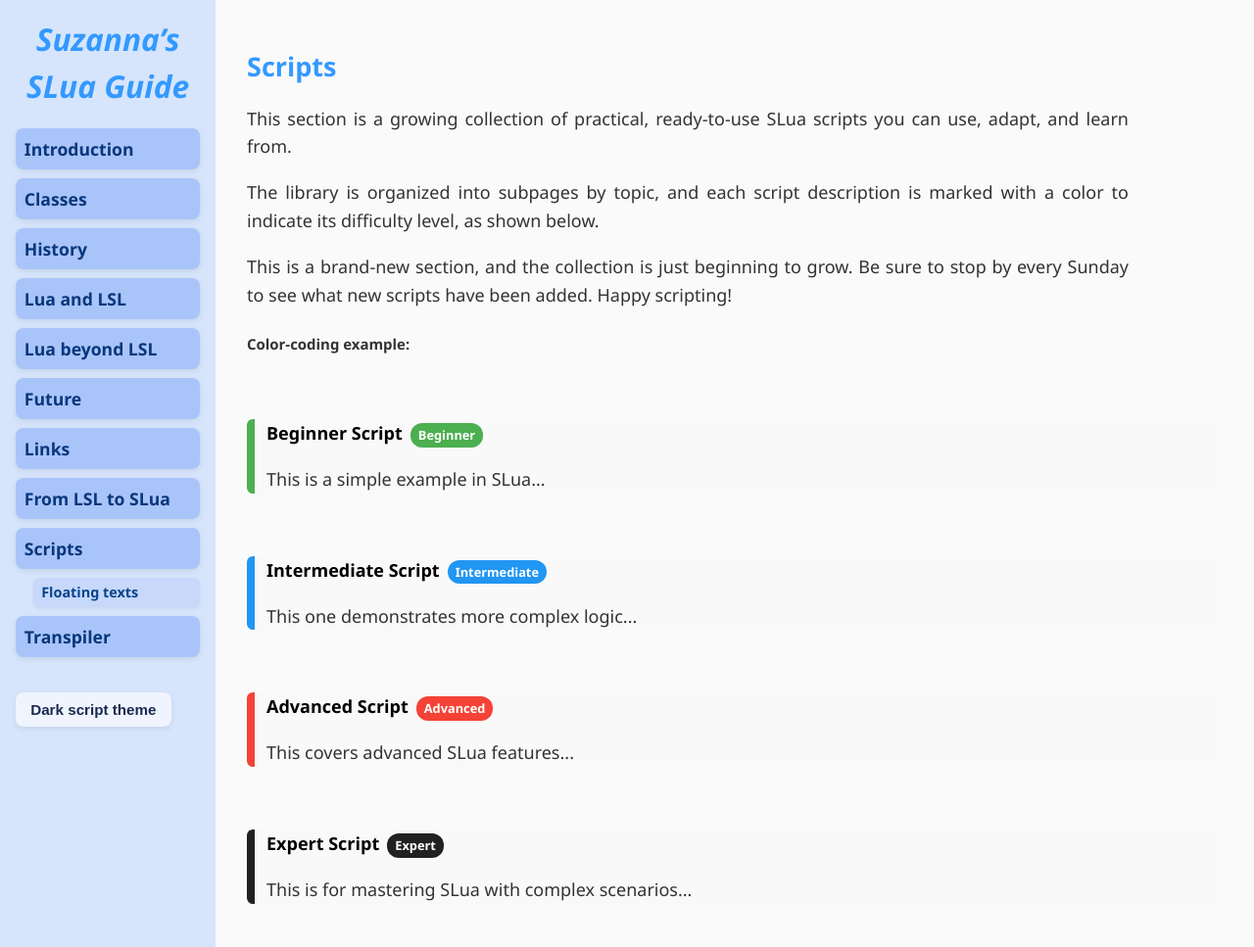
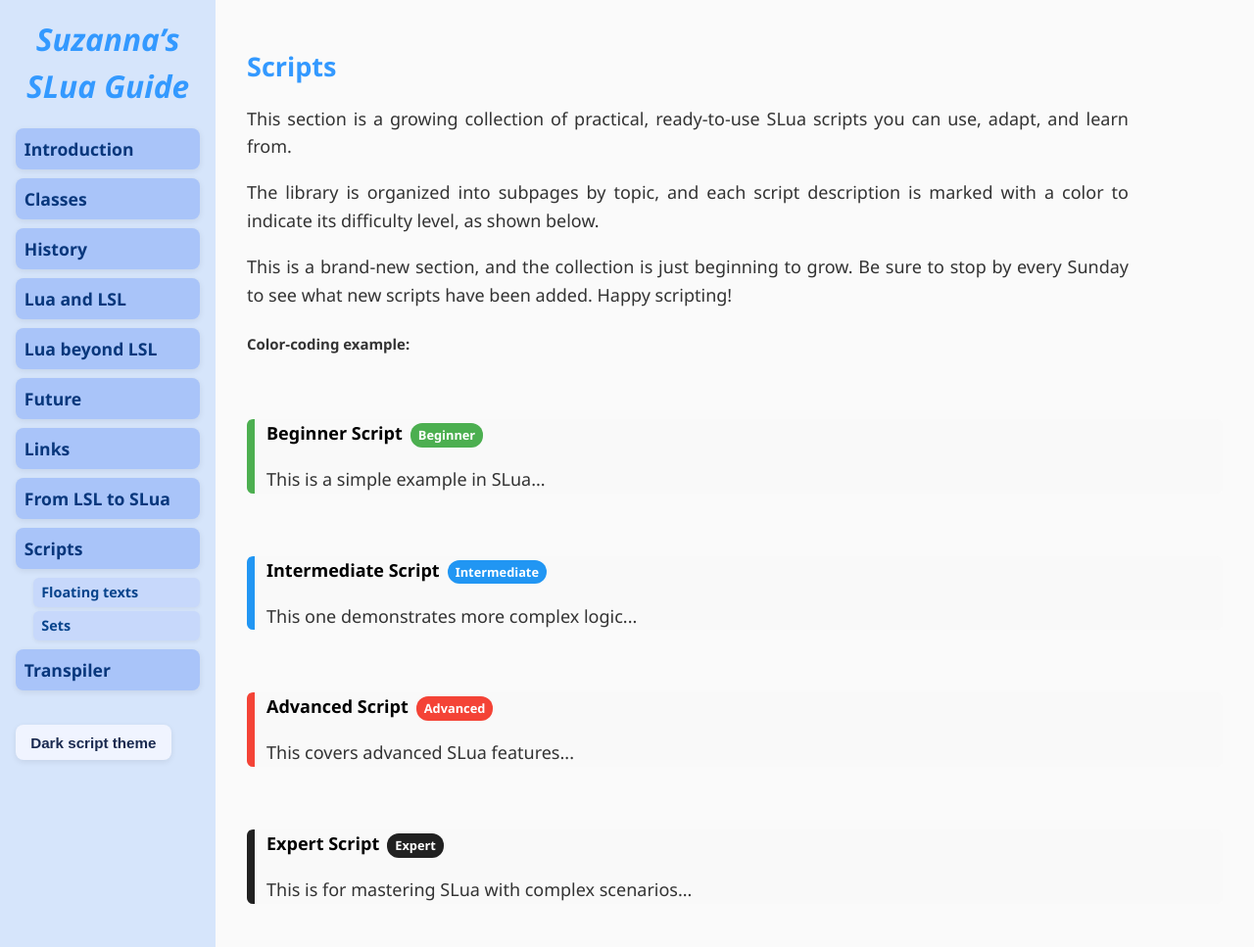
Before and after one commit to Suzanna-Linn/slua, a Jekyll site: the page built from docs/scripts.md, in a window 1280 px wide and 967 px high. Shown: the whole window at 98% size. Built offline with Jekyll 4.4.1, drawn with Linux system fonts in a browser that asks for light colours; nearby versions of some CDN libraries; our own code applies the rules of GitHub Pages for plain Markdown files; comment, search, counter and statistics services are not loaded.

Commit message:
Update sidebar.html

```diff
--- a/docs/_includes/sidebar.html
+++ b/docs/_includes/sidebar.html
@@ -26,6 +26,7 @@
       <a href="/slua/scripts" class="page-link">Scripts</a>
       <ul class="submenu">
         <li><a href="/slua/scripts-floating-texts" class="page-link">Floating texts</a></li>
+        <li><a href="/slua/scripts-sets" class="page-link">Sets</a></li>
       </ul>
     </li>
     <li><a href="/slua/transpiler" class="page-link">Transpiler</a></li>
```
